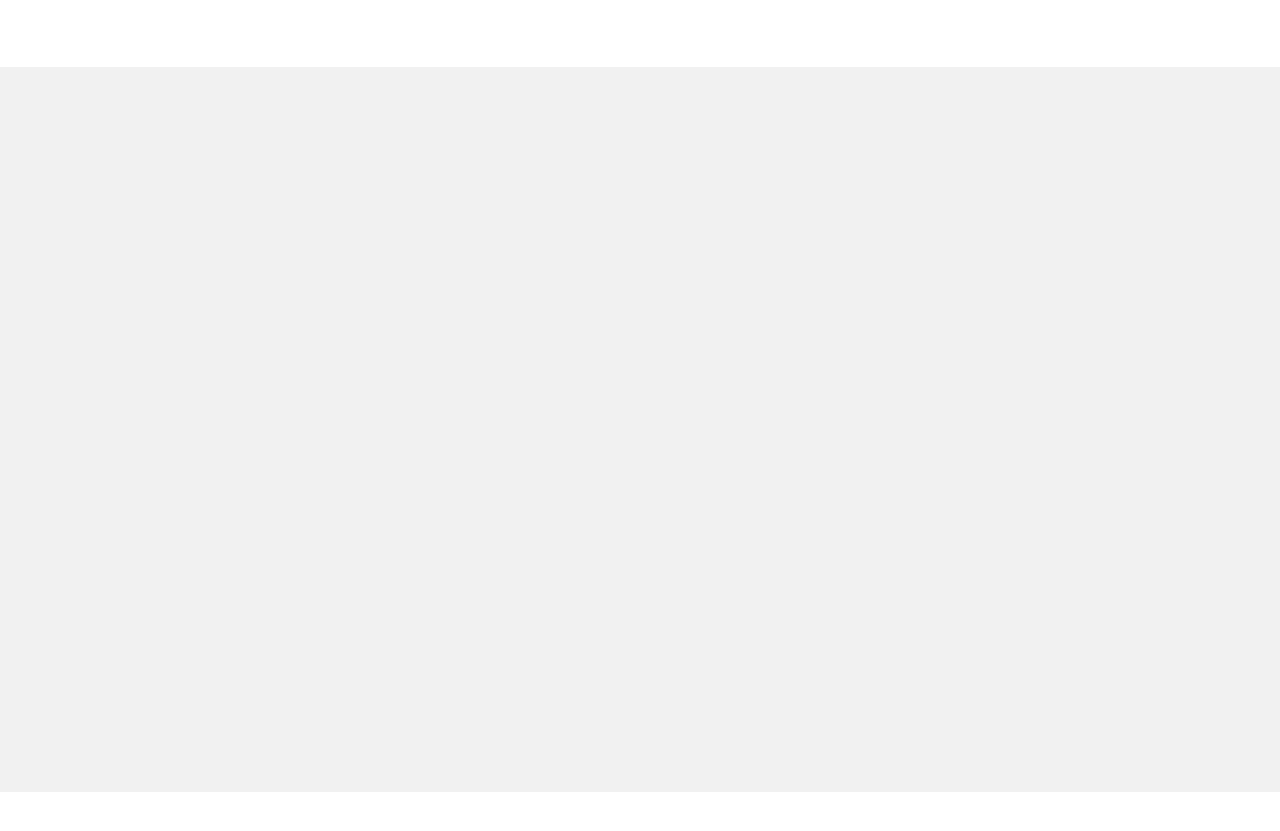
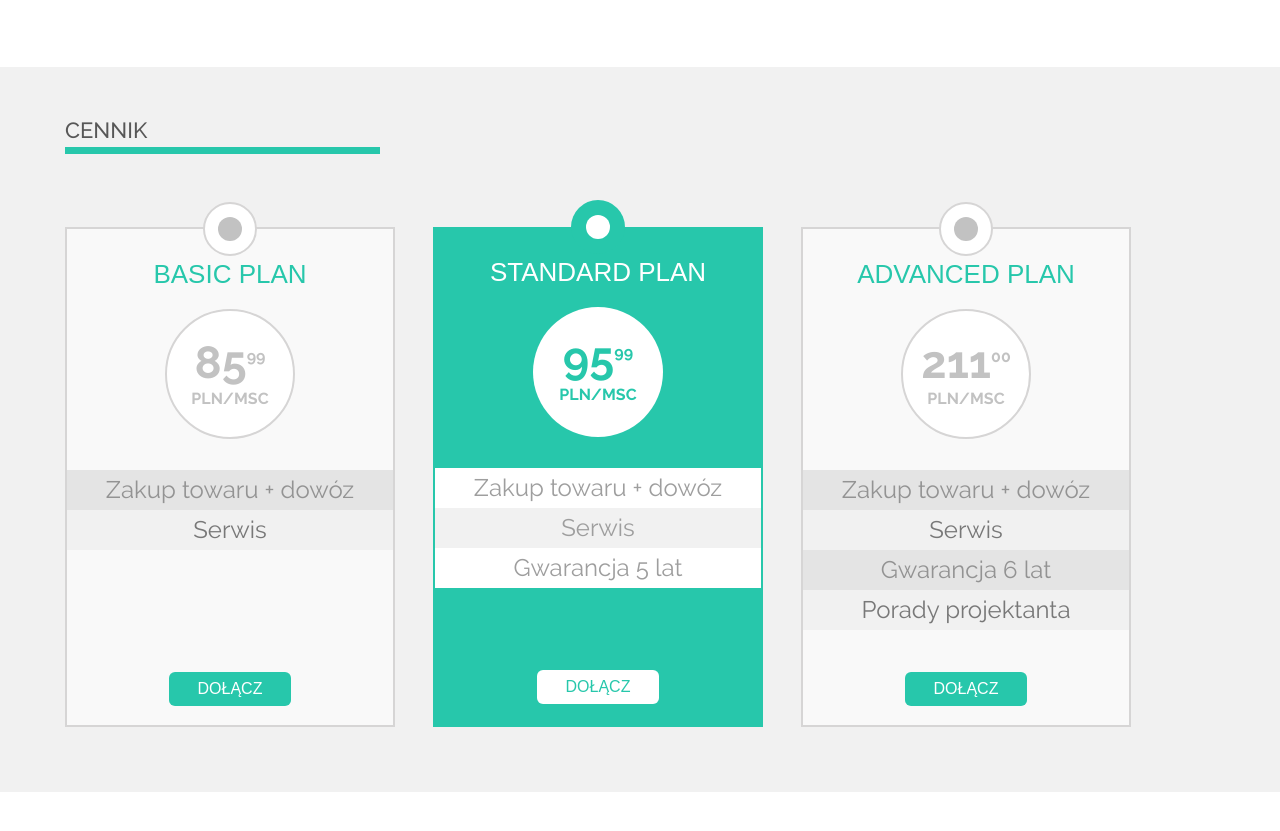
Before and after one commit to ka1130/CodersLab-Sit-on-Chair, a plain HTML site: page index.html in a window 1280 px wide. Shown: the part 823-1654 px from the top of the page. Before the commit the page ends 1615 px from the top, so only its background shows below. Drawn offline with Linux system fonts and the light colour scheme.

Commit message:
Skończono sekcję z cennikiem.

```diff
--- a/css/style.css
+++ b/css/style.css
@@ -391,8 +391,252 @@ a {
 
 #pricing .container {
 	height: 725px;
+	position: relative;
+}
+
+h2 {
+	font-size: 22px;
+	text-transform: uppercase;
+	font-weight: 500;
+	color: #575757;
+	position: absolute;
+	top: 50px;
+	left: 0;
+	padding-left: 25px;
+}
+
+h2:after {
+	width: 315px;
+	height: 7px;
+	position: absolute;
+	top: 20px;
+	left: 25px;
+	background-color: #27c7ab;
+	margin: 10px 0;
+	content: "";
+}
+
+.box-standard, .box-feature {
+	float: left;
+	width: 330px;
+	height: 500px;
+	background-color: #f9f9f9;
+	border: 2px solid #d6d5d5;
+	margin-top: 160px;
+	position: relative;
 
 }
+
+.box-feature {
+	margin: 160px 38px;
+}
+
+h4 {
+	text-align: center;
+	text-transform: uppercase;
+	font-family: Myriad, Arial, sans-serif;
+	font-size: 26px;
+	font-weight: normal;
+	color: #27c7ab;
+	margin-top: 30px;
+}
+
+.circle-price {
+	width: 130px;
+	height: 130px;
+	border-radius: 50%;
+	background-color: #fff;
+	border: 2px solid #d6d5d5;
+	position: absolute;
+	top: 80px;
+	left: 0;
+	right: 0;
+	bottom: 0;
+	margin: 0 auto;
+}
+
+.circle-price h5 {
+	text-align: center;
+	font-size: 45px;
+	color: #c2c2c2;
+	margin-top: 25px;
+}
+
+.circle-price h5 sup {
+	font-size: 16px;
+
+}
+
+.circle-price p {
+	text-align: center;
+	font-size: 16px;
+	color: #c2c2c2;
+	text-transform: uppercase;
+	font-weight: bold;
+}
+
+.info-stripe:nth-child(4) {
+	text-align: center;
+	color: #939393;
+	font-size: 24px;
+	height: 40px;
+	width: 326px;
+	background-color: #e4e4e4;
+	padding-top: 5px;
+	margin-top: 180px;
+}
+
+.info-stripe:nth-child(5) {
+	text-align: center;
+	color: #787878;
+	font-size: 24px;
+	height: 40px;
+	width: 326px;
+	background-color: #f1f1f1;
+	padding-top: 5px;
+}
+
+.info-stripe:nth-child(6) {
+	text-align: center;
+	color: #939393;
+	font-size: 24px;
+	height: 40px;
+	width: 326px;
+	background-color: #e4e4e4;
+	padding-top: 5px;
+}
+
+.info-stripe:nth-child(7) {
+	text-align: center;
+	color: #787878;
+	font-size: 24px;
+	height: 40px;
+	width: 326px;
+	background-color: #f1f1f1;
+	padding-top: 5px;
+}
+
+#pricing button {
+	width: 122px;
+	height: 34px;
+	background-color: #27c7ab;
+	color: #fff;
+	text-align: center;
+	text-transform: uppercase;
+	font-size: 16px;
+	font-weight: 500;
+	border: none;
+	border-radius: 6px;
+	position: absolute;
+	top: 443px;
+	left: 0;
+	right: 0;
+	bottom: 0;
+	margin: 0 auto;
+	font-weight: 500;
+}
+
+.circle-pin-outer {
+	color: #fff;
+	border: 2px solid #d6d5d5;
+	background-color: #fff;
+	width: 54px;
+	height: 54px;
+	border-radius: 50%;
+	position: absolute;
+	top: -27px;
+	left: 0;
+	right: 0;
+	bottom: 0;
+	margin: 0 auto;
+	z-index: 10;
+}
+
+.circle-pin-inner {
+	width: 24px;
+	height: 24px;
+	border-radius: 50%;
+	background-color: #c2c2c2;
+	position: absolute;
+	top: 13px;
+	left: 0;
+	right: 0;
+	bottom: 0;
+	margin: 0 auto;
+	z-index: 15;
+}
+
+.box-feature {
+	background-color: #27c7ab;
+	border: 0;
+}
+
+.box-feature h4 {
+	color: #fff;
+}
+
+.box-feature .circle-pin-inner {
+	background-color: #fff;
+	top: 15px;
+}
+
+.box-feature .circle-pin-outer {
+	background-color: #27c7ab;
+	border: 0;
+}
+
+.box-feature .circle-price {
+	border: 0;
+}
+
+.box-feature .circle-price h5, .box-feature .circle-price p {
+	color: #27c7ab;
+}
+
+.box-feature .info-stripe:nth-child(4) {
+	text-align: center;
+	color: #9e9e9e;
+	font-size: 24px;
+	height: 40px;
+	width: 326px;
+	background-color: #fff;
+	padding-top: 5px;
+	margin: 180px 0 0 0;
+	position: absolute;
+	left: 2px;
+}
+
+.box-feature .info-stripe:nth-child(5) {
+	text-align: center;
+	color: #9e9e9e;
+	font-size: 24px;
+	height: 40px;
+	width: 326px;
+	background-color: #f1f1f1;
+	padding-top: 5px;
+	margin: 220px 0 0 0;
+	position: absolute;
+	left: 2px;
+}
+
+.box-feature .info-stripe:nth-child(6) {
+	text-align: center;
+	color: #9e9e9e;
+	font-size: 24px;
+	height: 40px;
+	width: 326px;
+	background-color: #fff;
+	padding-top: 5px;
+	margin: 260px 0 0 0;
+	position: absolute;
+	left: 2px;
+}
+
+#pricing .box-feature button {
+	background-color: #fff;
+	color: #27c7ab;
+}
+
 
 
 
--- a/index.html
+++ b/index.html
@@ -69,7 +69,69 @@
 
 		<section id="pricing">
 			<div class="container">
-
+				<h2>cennik</h2>
+				<div class="box-container clearfix">
+					<div class="box-standard">
+						<div class="circle-pin-outer">
+							<div class="circle-pin-inner"></div>
+						</div>
+						<h4>basic plan</h4>
+						<div class="circle-price">
+							<h5>85<sup>99</sup></h5>
+							<p>pln/msc</p>
+						</div>
+						<div class="info-stripe">
+							Zakup towaru + dowóz
+						</div>
+						<div class="info-stripe">
+							Serwis
+						</div>
+						<button>dołącz</button>
+					</div>
+					<div class="box-feature">
+						<div class="circle-pin-outer">
+							<div class="circle-pin-inner"></div>
+						</div>
+						<h4>standard plan</h4>
+						<div class="circle-price">
+							<h5>95<sup>99</sup></h5>
+							<p>pln/msc</p>
+						</div>
+						<div class="info-stripe">
+							Zakup towaru + dowóz
+						</div>
+						<div class="info-stripe">
+							Serwis
+						</div>
+						<div class="info-stripe">
+							Gwarancja 5 lat
+						</div>
+						<button>dołącz</button>
+					</div>
+					<div class="box-standard">
+						<div class="circle-pin-outer">
+							<div class="circle-pin-inner"></div>
+						</div>
+						<h4>advanced plan</h4>
+						<div class="circle-price">
+							<h5>211<sup>00</sup></h5>
+							<p>pln/msc</p>
+						</div>
+						<div class="info-stripe">
+							Zakup towaru + dowóz
+						</div>
+						<div class="info-stripe">
+							Serwis
+						</div>
+						<div class="info-stripe">
+							Gwarancja 6 lat
+						</div>
+						<div class="info-stripe">
+							Porady projektanta
+						</div>
+						<button>dołącz</button>
+					</div>
+				</div>
 			</div>
 
 		</section>
```
